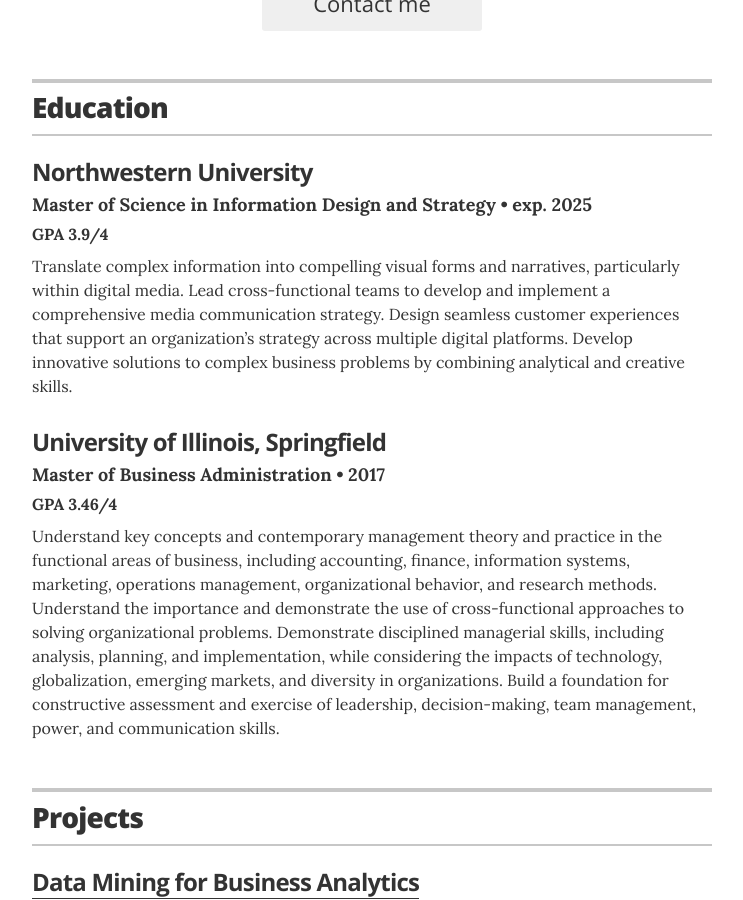
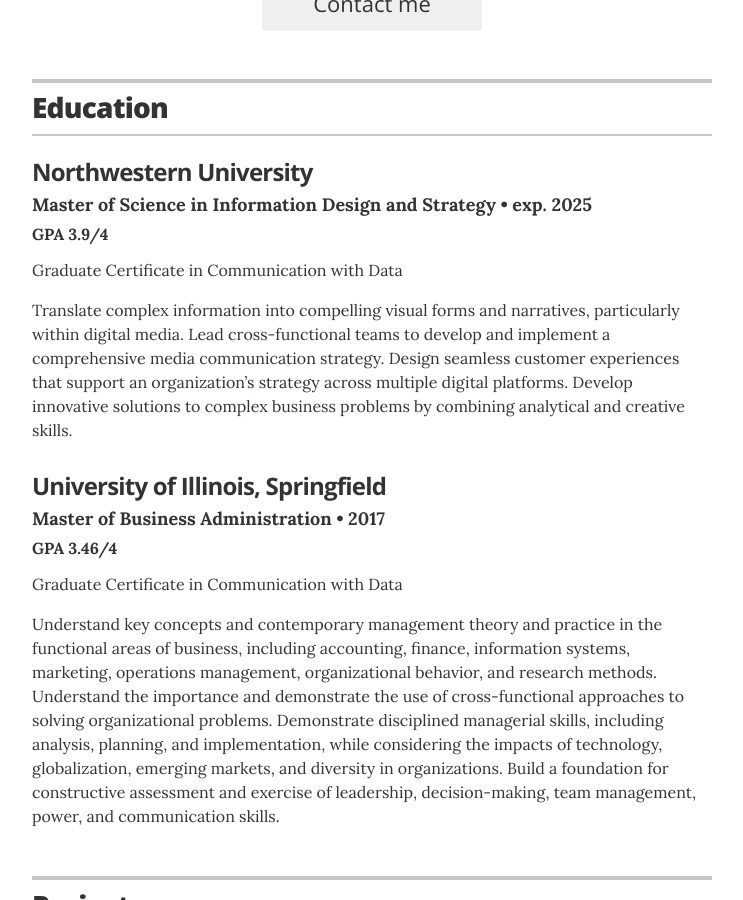
Before and after one commit to rchum/portfolio, a Jekyll site: the page built from index.html, in a window 1280 px wide and 900 px high, scrolled down 487 px. Shown: the whole window, without its empty margins (268-1011 px from the left). Built offline with Jekyll 4.4.1, drawn with Linux system fonts in a browser that asks for light colours.

Commit message:
Update resume.html

```diff
--- a/_layouts/resume.html
+++ b/_layouts/resume.html
@@ -66,7 +66,7 @@
     <li>{{ award.award }}</li>
     {% endfor %}
   </ul> -->
-
+  <p>Graduate Certificate in Communication with Data</p>
   <p class="resume-item-copy" itemprop="description">{{ education.summary }}</p>
 
 </div>
```
